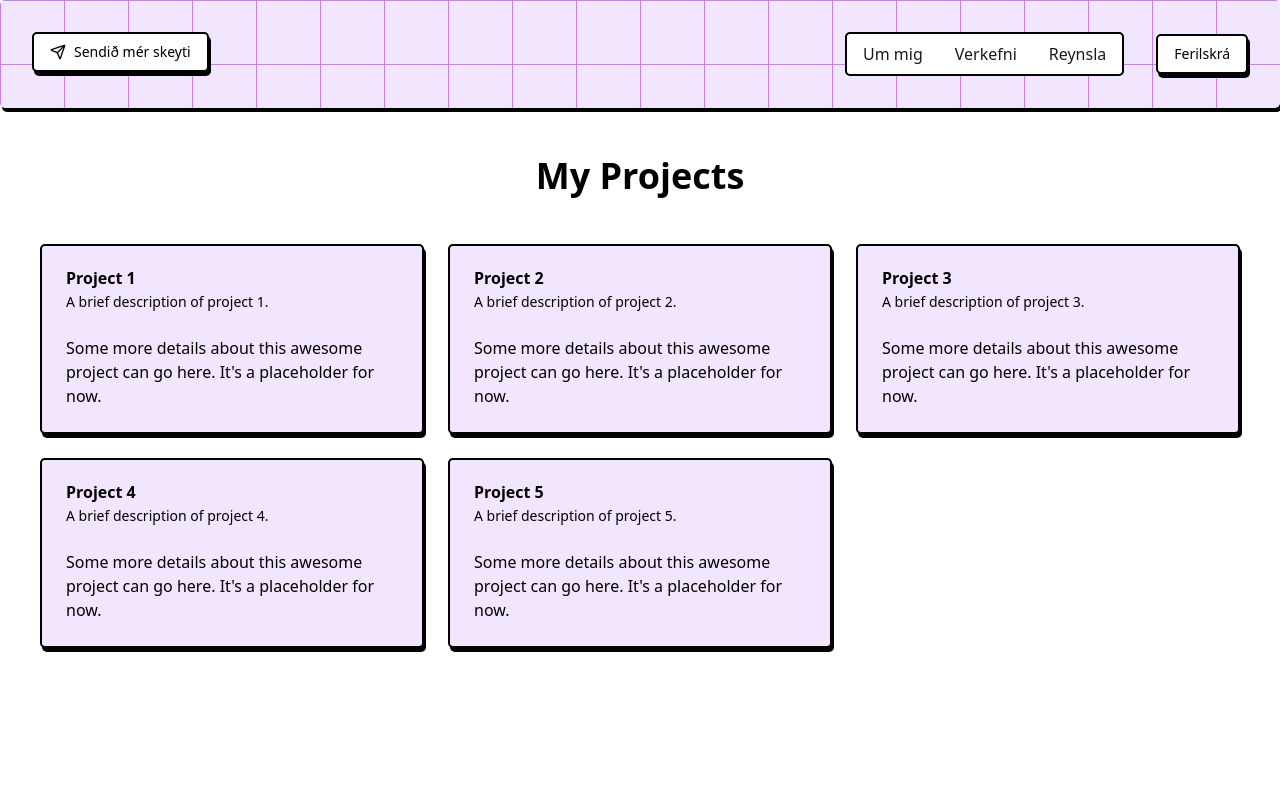
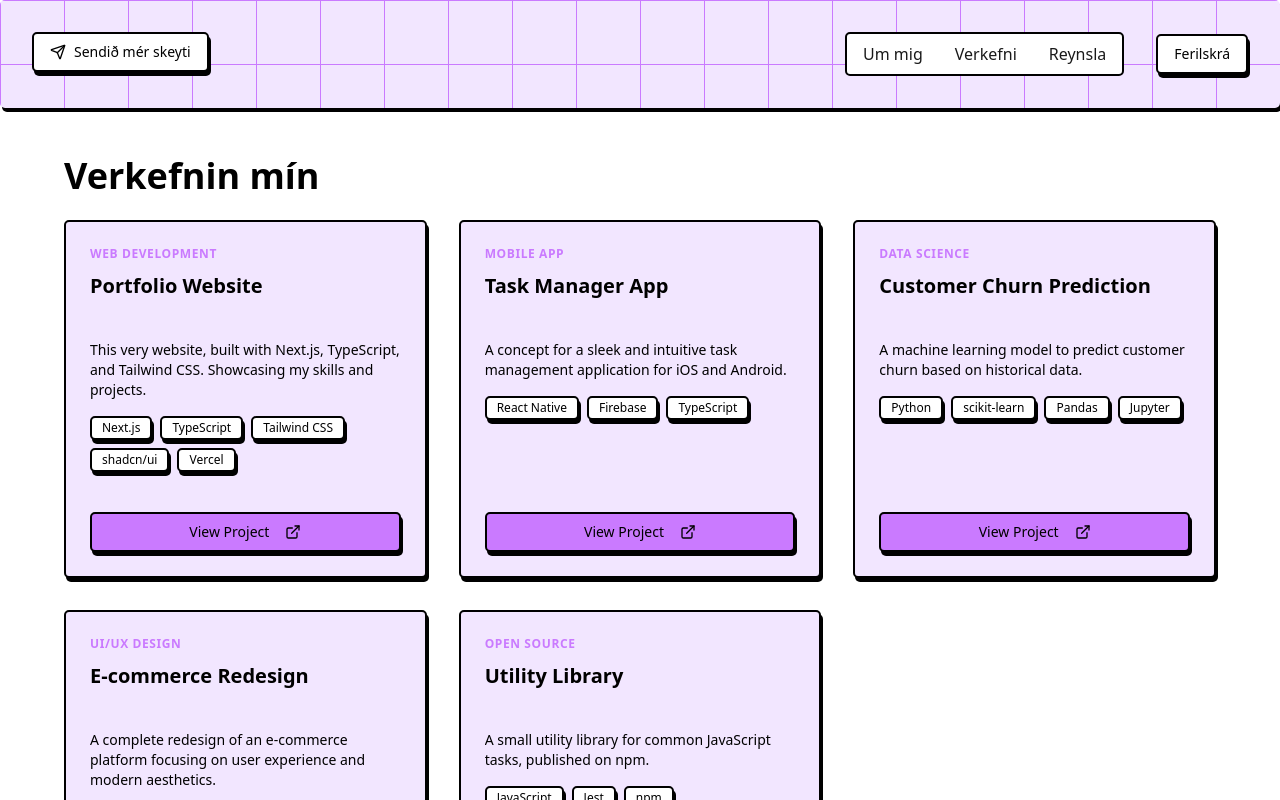
Before and after one commit to Eysteinn-Orn/portfolio, a Next.js app: page /projects in a window 1280 px wide. Shown: the top 800 px of the page. Built offline with nearby package versions, Linux system fonts and the light colour scheme.

Commit message:
feat: enhance Projects and Experience pages with new layouts and components

```diff
--- a/src/app/experience/page.tsx
+++ b/src/app/experience/page.tsx
@@ -67,8 +67,8 @@ const experiences = [
 export default function ExperiencePage() {
   return (
     <main className="flex min-h-screen flex-col items-center justify-start bg-color-background">
-      <div className="w-full p-4 md:w-3/4 lg:w-2/3">
-        <h1 className="mb-12 text-4xl font-bold text-left text-color-foreground">
+      <div className="w-full p-2 md:w-3/4 lg:w-2/3">
+        <h1 className="mb-12 text-4xl font-heading text-left text-color-foreground">
           Reynslan mín
         </h1>
         <div className="space-y-8">
--- a/src/app/projects/page.tsx
+++ b/src/app/projects/page.tsx
@@ -1,21 +1,76 @@
-import { Card, CardContent, CardDescription, CardHeader, CardTitle } from "@/components/ui/card";
+import { ProjectCard, ProjectCardProps } from "@/components/project-card";
+import { ExternalLink } from 'lucide-react'; // Example icon
+
+const projectsData: ProjectCardProps[] = [
+  {
+    category: "Web Development",
+    title: "Portfolio Website",
+    description:
+      "This very website, built with Next.js, TypeScript, and Tailwind CSS. Showcasing my skills and projects.",
+    techstacks: [
+      "Next.js",
+      "TypeScript",
+      "Tailwind CSS",
+      "shadcn/ui",
+      "Vercel",
+    ],
+    link: "https://github.com/yourusername/portfolio", // Replace with your actual link
+    // imageUrl: "/file.svg", // Example image, replace or remove
+    icon: ExternalLink, // Added icon
+  },
+  {
+    category: "Mobile App",
+    title: "Task Manager App",
+    description:
+      "A concept for a sleek and intuitive task management application for iOS and Android.",
+    techstacks: ["React Native", "Firebase", "TypeScript"],
+    link: "#", // Placeholder link
+    // imageUrl: "/path/to/your/image2.jpg", // Optional image
+    icon: ExternalLink, // Added icon
+  },
+  {
+    category: "Data Science",
+    title: "Customer Churn Prediction",
+    description:
+      "A machine learning model to predict customer churn based on historical data.",
+    techstacks: ["Python", "scikit-learn", "Pandas", "Jupyter"],
+    link: "#",
+    // imageUrl: "/globe.svg",
+    icon: ExternalLink, // Added icon
+  },
+  {
+    category: "UI/UX Design",
+    title: "E-commerce Redesign",
+    description:
+      "A complete redesign of an e-commerce platform focusing on user experience and modern aesthetics.",
+    techstacks: ["Figma", "Adobe XD", "User Research"],
+    link: "#",
+    icon: ExternalLink, // Added icon
+  },
+  {
+    category: "Open Source",
+    title: "Utility Library",
+    description:
+      "A small utility library for common JavaScript tasks, published on npm.",
+    techstacks: ["JavaScript", "Jest", "npm"],
+    link: "#",
+    // imageUrl: "/window.svg",
+    icon: ExternalLink, // Added icon
+  },
+];
 
 export default function ProjectsPage() {
   return (
-    <main className="flex min-h-screen flex-col place-items-center-safe">
-      <h1 className="text-4xl font-bold mb-12">My Projects</h1>
-      <div className="grid grid-cols-1 sm:grid-cols-2 md:grid-cols-3 gap-6 px-4">
-        {[...Array(5)].map((_, i) => (
-          <Card key={i} className="w-full max-w-sm">
-            <CardHeader>
-              <CardTitle>Project {i + 1}</CardTitle>
-              <CardDescription>A brief description of project {i + 1}.</CardDescription>
-            </CardHeader>
-            <CardContent>
-              <p>Some more details about this awesome project can go here. It&apos;s a placeholder for now.</p>
-            </CardContent>
-          </Card>
-        ))}
+    <main className="flex flex-col items-center px-4 sm:px-6 lg:px-8">
+      <div className="w-full max-w-6xl">
+        <h1 className="text-4xl font-heading text-left text-foreground mb-6">
+          Verkefnin mín
+        </h1>
+        <div className="grid grid-cols-1 gap-8 w-full sm:grid-cols-2 lg:grid-cols-3">
+          {projectsData.map((project, i) => (
+            <ProjectCard key={i} {...project} />
+          ))}
+        </div>
       </div>
     </main>
   );
--- a/src/components/navbar.tsx
+++ b/src/components/navbar.tsx
@@ -16,7 +16,7 @@ export default function Navbar() {
 
         <nav className="flex items-center justify-end gap-8">
 
-            <div className="p-2 px-4 flex items-center gap-8 bg-secondary-background text-foreground border-2 border-border rounded-base">
+            <div className="text-nowrap p-2 px-4 flex items-center gap-8 bg-secondary-background text-foreground border-2 border-border rounded-base">
               <Link href="/about" className="text-foreground/90 hover:text-main transition-colors duration-150 ease-in-out">
               Um mig
               </Link>
--- /dev/null
+++ b/src/components/project-card.tsx
@@ -0,0 +1,56 @@
+import Link from "next/link";
+// import Image from "next/image";
+import { Card, CardContent, CardDescription, CardFooter, CardHeader, CardTitle } from "@/components/ui/card";
+import { Badge } from "@/components/ui/badge";
+import { Button } from "@/components/ui/button";
+import { type LucideIcon } from 'lucide-react';
+
+export interface ProjectCardProps {
+  category: string;
+  title: string;
+  description: string;
+  techstacks: string[];
+  link: string;
+  // imageUrl?: string;
+  icon?: LucideIcon;
+}
+
+export function ProjectCard({ category, title, description, techstacks, link, icon: Icon }: ProjectCardProps) {
+  return (
+    <Card className="flex flex-col h-full overflow-hidden group transition-all duration-300 ease-in-out border-border">
+      {/* {imageUrl && (
+        <div className="relative w-full aspect-video overflow-hidden">
+          <Image
+            src={imageUrl}
+            alt={title}
+            fill
+            style={{ objectFit: "cover" }}
+            className="transition-transform duration-300 ease-in-out group-hover:scale-105"
+          />
+        </div>
+      )} */}
+      <CardHeader className="pb-4">
+        <p className="text-xs font-semibold tracking-wider uppercase text-main mb-1">{category}</p>
+        <CardTitle className="text-xl font-bold">{title}</CardTitle>
+      </CardHeader>
+      <CardContent className="flex-grow space-y-3 pb-4">
+        <CardDescription className="text-sm line-clamp-3">{description}</CardDescription>
+        <div className="flex flex-wrap gap-2 pt-1">
+          {techstacks.map((tech) => (
+            <Badge key={tech} variant="neutral" className="text-xs font-medium shadow-shadow">
+              {tech}
+            </Badge>
+          ))}
+        </div>
+      </CardContent>
+      <CardFooter>
+        <Button asChild className="w-full hover:bg-main/90 text-main-foreground">
+          <Link href={link} target="_blank" rel="noopener noreferrer" className="flex items-center justify-center">
+            View Project
+            {Icon && <Icon className="ml-2 h-4 w-4" />}
+          </Link>
+        </Button>
+      </CardFooter>
+    </Card>
+  );
+}
```
